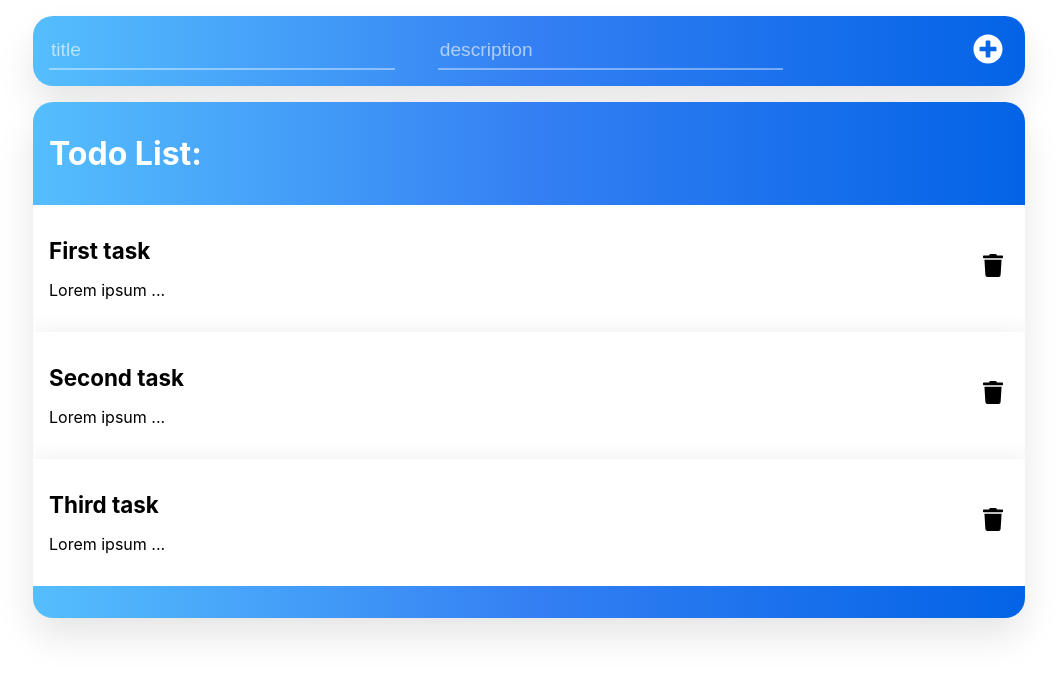
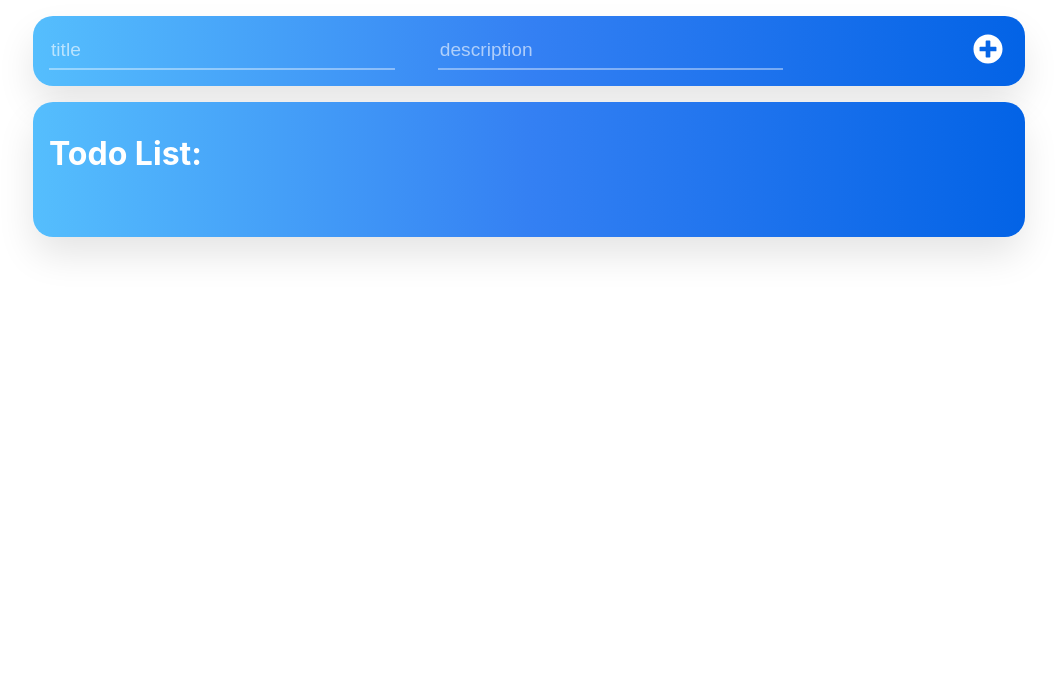
Before and after one commit to kingaciebielska/todo-list, a React (Create React App) app: page / in a window 1280 px wide. Shown: the top 676 px of the page, without its empty margins (111-1167 px from the left). Built offline with nearby package versions, Linux system fonts and the light colour scheme.

Commit message:
Set initial state to empty list

```diff
--- a/src/todos/reducer.js
+++ b/src/todos/reducer.js
@@ -2,11 +2,7 @@ import types from './types'
 
 const INITIAL_STATE = {
   listName: 'Todo list',
-  todos: [
-    {id: "1", title: 'First task', description: 'Lorem ipsum ...'},
-    {id: "2", title: 'Second task', description: 'Lorem ipsum ...'},
-    {id: "3", title: 'Third task', description: 'Lorem ipsum ...'}
-  ]
+  todos: []
 }
 
 function reducerTodos(state = INITIAL_STATE, action) {
```
